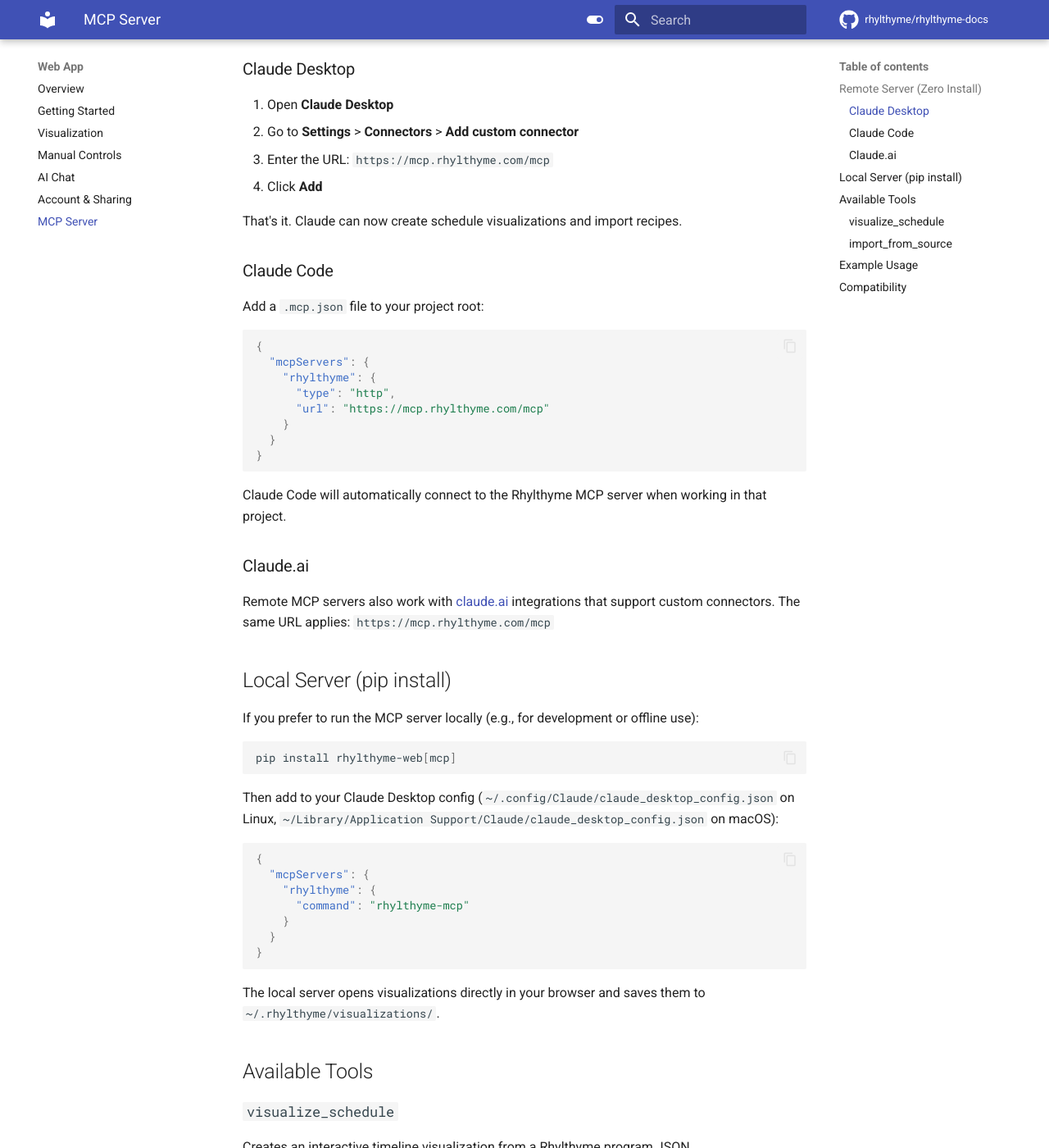
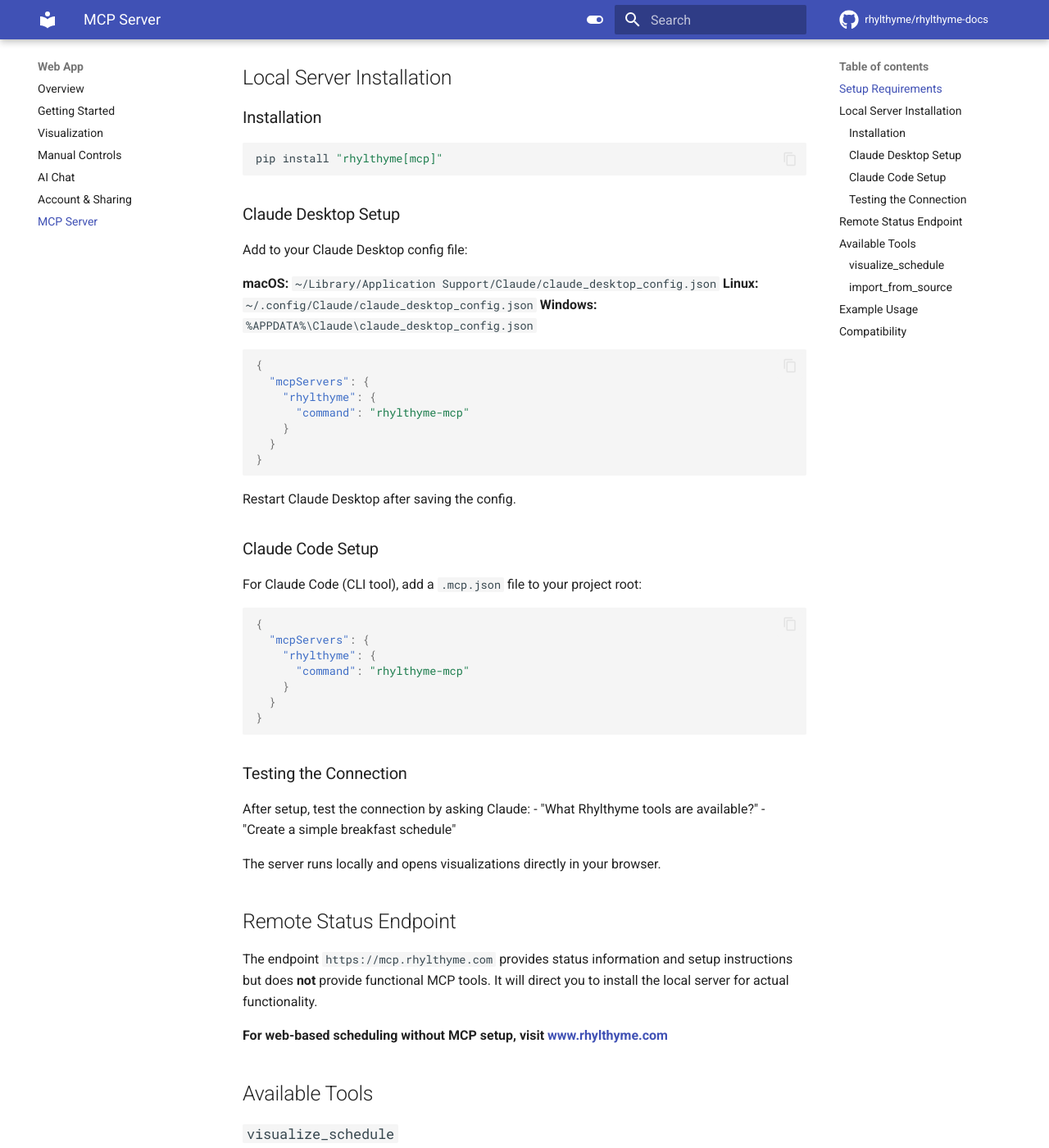
Before and after one commit to rhylthyme/rhylthyme-docs, an MkDocs documentation site: the page built from docs/web-app/mcp.md, in a window 1280 px wide and 1400 px high, scrolled down 410 px. Shown: the whole window at 82% size. Built offline with MkDocs 1.6.1 and Material for MkDocs 9.7.7, drawn with Linux system fonts in a browser that asks for light colours; comment, search, counter and statistics services are not loaded; the version menu is left out; some of the changed text lies outside the part shown.

Commit message:
mcp updates

````diff
--- a/docs/web-app/mcp.md
+++ b/docs/web-app/mcp.md
@@ -2,49 +2,25 @@
 
 The Rhylthyme MCP (Model Context Protocol) server lets AI assistants like Claude create and visualize Rhylthyme schedules directly. MCP is an open standard that enables AI models to call external tools — in this case, Rhylthyme's visualization and recipe import capabilities.
 
-## Remote Server (Zero Install)
+## Setup Requirements
 
-The fastest way to connect Rhylthyme to Claude is through the hosted remote server at `mcp.rhylthyme.com`. No installation required.
+**Local installation is required** for full MCP functionality. The remote endpoint at `mcp.rhylthyme.com` is a status/information endpoint only.
 
-### Claude Desktop
+## Local Server Installation
 
-1. Open **Claude Desktop**
-2. Go to **Settings** > **Connectors** > **Add custom connector**
-3. Enter the URL: `https://mcp.rhylthyme.com/mcp`
-4. Click **Add**
+### Installation
 
-That's it. Claude can now create schedule visualizations and import recipes.
-
-### Claude Code
-
-Add a `.mcp.json` file to your project root:
-
-```json
-{
-  "mcpServers": {
-    "rhylthyme": {
-      "type": "http",
-      "url": "https://mcp.rhylthyme.com/mcp"
-    }
-  }
-}
+```bash
+pip install "rhylthyme[mcp]"
 ```
 
-Claude Code will automatically connect to the Rhylthyme MCP server when working in that project.
+### Claude Desktop Setup
 
-### Claude.ai
+Add to your Claude Desktop config file:
 
-Remote MCP servers also work with [claude.ai](https://claude.ai) integrations that support custom connectors. The same URL applies: `https://mcp.rhylthyme.com/mcp`
-
-## Local Server (pip install)
-
-If you prefer to run the MCP server locally (e.g., for development or offline use):
-
-```bash
-pip install rhylthyme-web[mcp]
-```
-
-Then add to your Claude Desktop config (`~/.config/Claude/claude_desktop_config.json` on Linux, `~/Library/Application Support/Claude/claude_desktop_config.json` on macOS):
+**macOS:** `~/Library/Application Support/Claude/claude_desktop_config.json`
+**Linux:** `~/.config/Claude/claude_desktop_config.json`
+**Windows:** `%APPDATA%\Claude\claude_desktop_config.json`
 
 ```json
 {
@@ -56,7 +32,35 @@
 }
 ```
 
-The local server opens visualizations directly in your browser and saves them to `~/.rhylthyme/visualizations/`.
+Restart Claude Desktop after saving the config.
+
+### Claude Code Setup
+
+For Claude Code (CLI tool), add a `.mcp.json` file to your project root:
+
+```json
+{
+  "mcpServers": {
+    "rhylthyme": {
+      "command": "rhylthyme-mcp"
+    }
+  }
+}
+```
+
+### Testing the Connection
+
+After setup, test the connection by asking Claude:
+- "What Rhylthyme tools are available?"
+- "Create a simple breakfast schedule"
+
+The server runs locally and opens visualizations directly in your browser.
+
+## Remote Status Endpoint
+
+The endpoint `https://mcp.rhylthyme.com` provides status information and setup instructions but does **not** provide functional MCP tools. It will direct you to install the local server for actual functionality.
+
+**For web-based scheduling without MCP setup, visit [www.rhylthyme.com](https://www.rhylthyme.com)**
 
 ## Available Tools
 
@@ -99,9 +103,10 @@
 
 ## Compatibility
 
-The Rhylthyme MCP server works with any MCP-compatible client:
+The local Rhylthyme MCP server works with MCP-compatible clients that support command-based servers:
 
-- [Claude Desktop](https://claude.ai/download)
-- [Claude Code](https://claude.ai/code) (via `.mcp.json`)
-- [Claude.ai](https://claude.ai) (via integrations)
-- Any client supporting MCP Streamable HTTP transport
+- [Claude Desktop](https://claude.ai/download) ✅
+- [Claude Code](https://claude.ai/code) ✅ (via `.mcp.json`)
+- Any client supporting MCP stdio transport ✅
+
+**Note:** HTTP-based MCP clients may not work with the command-based local server. For web-based access, use [www.rhylthyme.com](https://www.rhylthyme.com) directly.
````
